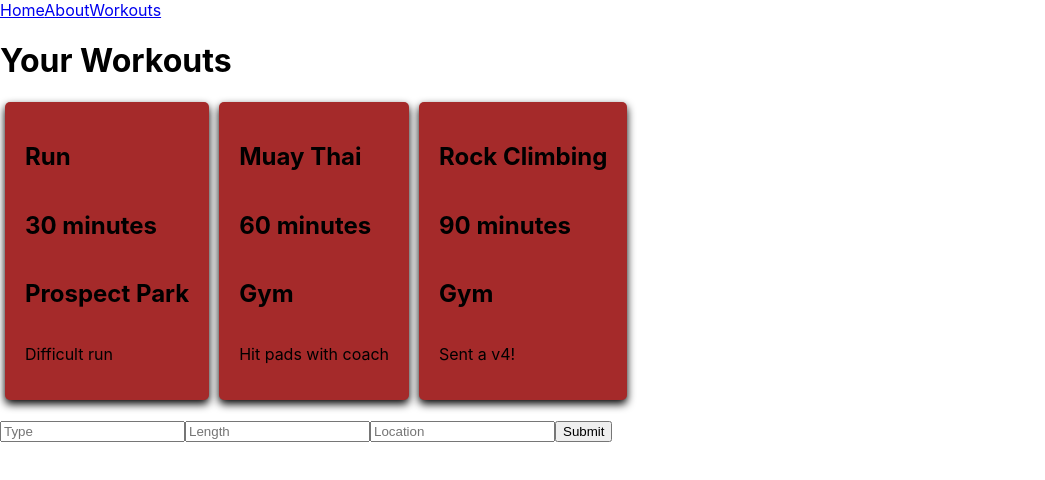
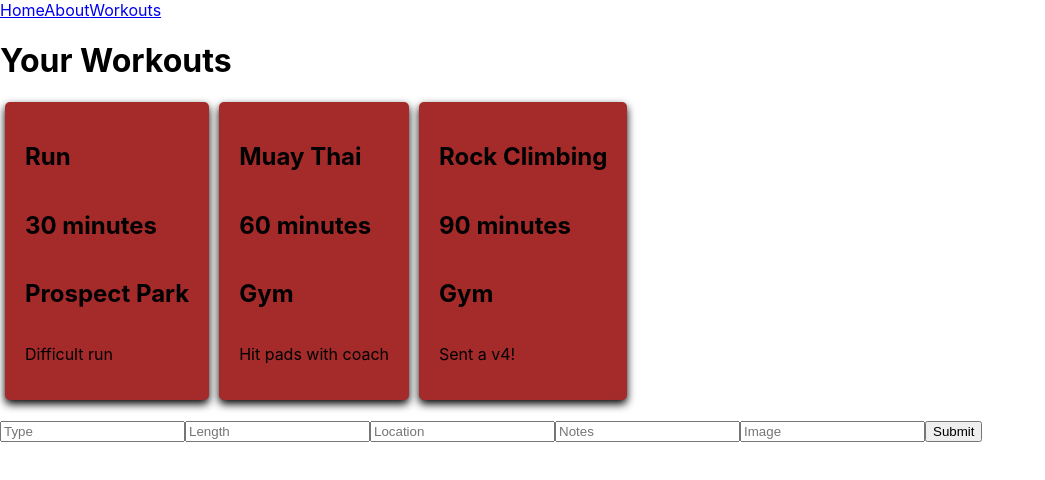
Before and after one commit to gasparericmartin/project-phase-2, a React (Create React App) app: page /workouts in a window 1280 px wide. Shown: the top 480 px of the page, without its empty margins (0-1045 px from the left). Built offline with nearby package versions, Linux system fonts and the light colour scheme; data requests are answered from the project's data file.

Commit message:
Fill in form structure

```diff
--- a/src/components/AddWorkout.js
+++ b/src/components/AddWorkout.js
@@ -8,7 +8,7 @@ function AddWorkout() {
                                     length: '',
                                     location: '',
                                     notes: '',
-                                    ingUrl: ''
+                                    imgUrl: ''
     })
 
     function handleChange(e) {
@@ -49,6 +49,20 @@ function AddWorkout() {
                     name='location'
                     onChange={handleChange}
                 />
+                <input
+                    type='text'
+                    placeholder='Notes'
+                    value={formData.name}
+                    name='notes'
+                    onChange={handleChange}
+                />
+                <input
+                    type='url'
+                    placeholder='Image'
+                    value={formData.name}
+                    name='imgUrl'
+                    onChange={handleChange}
+                />
 
 
                 <input type='submit'/>
```
